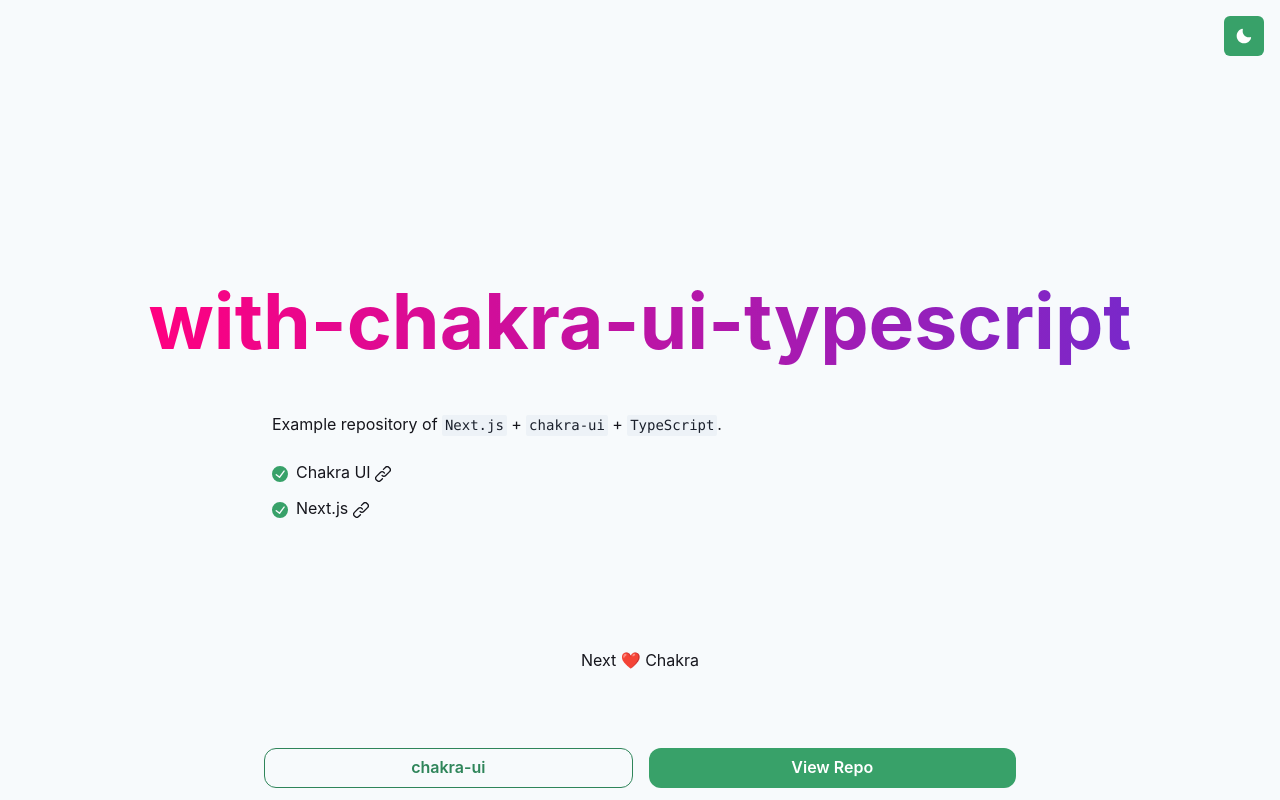
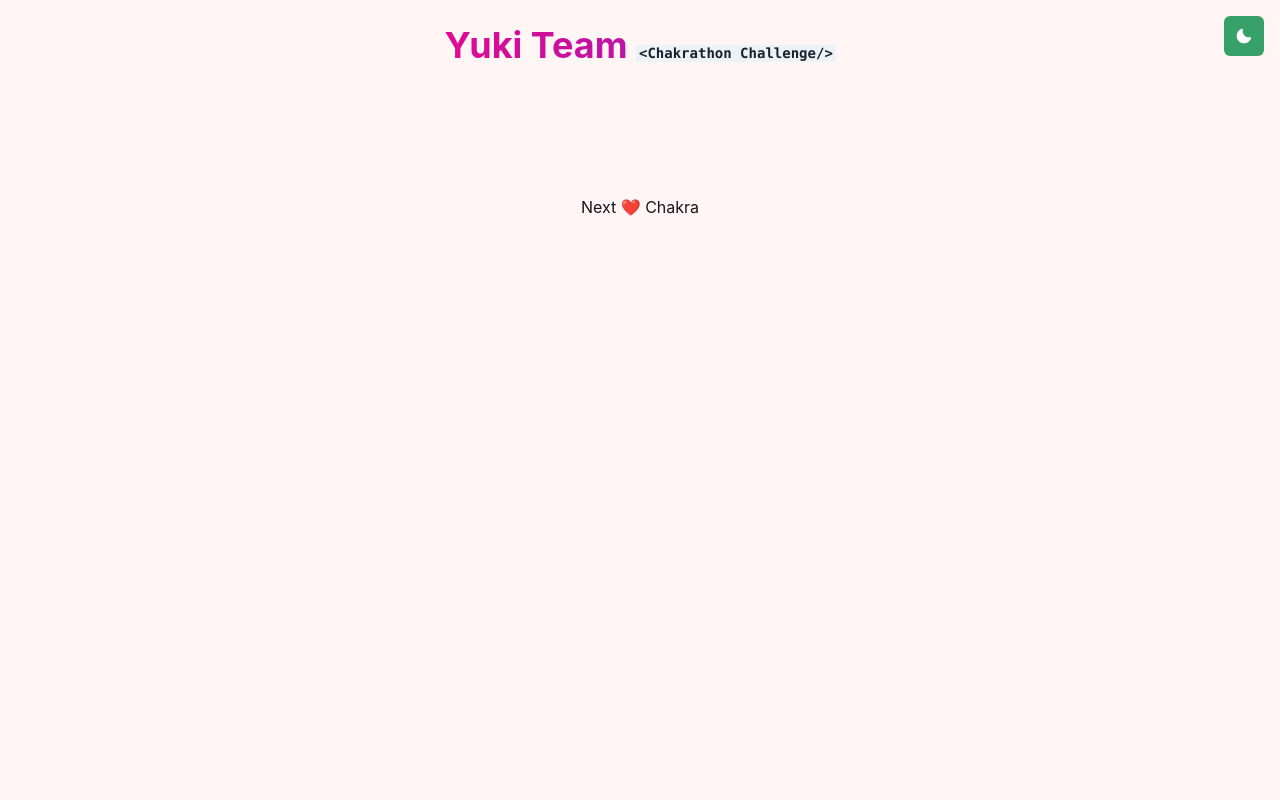
Before and after one commit to janogale/chakrathon, a Next.js app: page / in a window 1280 px wide. Built offline with nearby package versions, Linux system fonts and the light colour scheme.

Commit message:
Initial Project setup

```diff
--- a/package.json
+++ b/package.json
@@ -1,4 +1,5 @@
 {
+  "name": "chakrathon-yuki-team",
   "private": true,
   "scripts": {
     "dev": "next",
--- a/src/components/CTA.tsx
+++ /dev/null
@@ -1,41 +0,0 @@
-import { Link as ChakraLink, Button } from '@chakra-ui/react'
-
-import { Container } from './Container'
-
-export const CTA = () => (
-  <Container
-    flexDirection="row"
-    position="fixed"
-    bottom={0}
-    width="full"
-    maxWidth="3xl"
-    py={3}
-  >
-    <Button
-      as={ChakraLink}
-      isExternal
-      href="https://chakra-ui.com"
-      variant="outline"
-      colorScheme="green"
-      rounded="button"
-      flexGrow={1}
-      mx={2}
-      width="full"
-    >
-      chakra-ui
-    </Button>
-    <Button
-      as={ChakraLink}
-      isExternal
-      href="https://github.com/vercel/next.js/blob/canary/examples/with-chakra-ui-typescript"
-      variant="solid"
-      colorScheme="green"
-      rounded="button"
-      flexGrow={3}
-      mx={2}
-      width="full"
-    >
-      View Repo
-    </Button>
-  </Container>
-)
--- a/src/components/Container.tsx
+++ b/src/components/Container.tsx
@@ -5,7 +5,7 @@
     direction="column"
     alignItems="center"
     justifyContent="flex-start"
-    bg="gray.50"
+    bg="red.50"
     color="black"
     _dark={{
       bg: 'gray.900',
--- a/src/components/Hero.tsx
+++ b/src/components/Hero.tsx
@@ -1,17 +1,14 @@
-import { Flex, Heading } from '@chakra-ui/react'
+import { Code, Flex, Heading } from "@chakra-ui/react";
 
-export const Hero = ({ title }: { title: string }) => (
+export const Hero = () => (
   <Flex
     justifyContent="center"
     alignItems="center"
-    height="100vh"
     bgGradient="linear(to-l, heroGradientStart, heroGradientEnd)"
     bgClip="text"
   >
-    <Heading fontSize="6vw">{title}</Heading>
+    <Heading>
+      Yuki Team <Code>{" <"}Chakrathon Challenge{"/>"}</Code>
+    </Heading>
   </Flex>
-)
-
-Hero.defaultProps = {
-  title: 'with-chakra-ui-typescript',
-}
+);
--- a/src/components/Main.tsx
+++ b/src/components/Main.tsx
@@ -1,13 +1,12 @@
-import { Stack, StackProps } from '@chakra-ui/react'
+import { Stack, StackProps } from "@chakra-ui/react";
 
 export const Main = (props: StackProps) => (
   <Stack
     spacing="1.5rem"
     width="100%"
     maxWidth="48rem"
-    mt="-45vh"
-    pt="8rem"
+    pt="1.5rem"
     px="1rem"
     {...props}
   />
-)
+);
--- a/src/pages/index.tsx
+++ b/src/pages/index.tsx
@@ -5,52 +5,26 @@
   List,
   ListIcon,
   ListItem,
-} from '@chakra-ui/react'
-import { CheckCircleIcon, LinkIcon } from '@chakra-ui/icons'
+} from "@chakra-ui/react";
+import { CheckCircleIcon, LinkIcon } from "@chakra-ui/icons";
 
-import { Hero } from '../components/Hero'
-import { Container } from '../components/Container'
-import { Main } from '../components/Main'
-import { DarkModeSwitch } from '../components/DarkModeSwitch'
-import { CTA } from '../components/CTA'
-import { Footer } from '../components/Footer'
+import { Container } from "../components/Container";
+import { Main } from "../components/Main";
+import { DarkModeSwitch } from "../components/DarkModeSwitch";
+import { Footer } from "../components/Footer";
+import { Hero } from "../components/Hero";
 
 const Index = () => (
   <Container height="100vh">
-    <Hero />
     <Main>
-      <Text color="text">
-        Example repository of <Code>Next.js</Code> + <Code>chakra-ui</Code> +{' '}
-        <Code>TypeScript</Code>.
-      </Text>
-
-      <List spacing={3} my={0} color="text">
-        <ListItem>
-          <ListIcon as={CheckCircleIcon} color="green.500" />
-          <ChakraLink
-            isExternal
-            href="https://chakra-ui.com"
-            flexGrow={1}
-            mr={2}
-          >
-            Chakra UI <LinkIcon />
-          </ChakraLink>
-        </ListItem>
-        <ListItem>
-          <ListIcon as={CheckCircleIcon} color="green.500" />
-          <ChakraLink isExternal href="https://nextjs.org" flexGrow={1} mr={2}>
-            Next.js <LinkIcon />
-          </ChakraLink>
-        </ListItem>
-      </List>
+      <Hero />
     </Main>
 
     <DarkModeSwitch />
     <Footer>
       <Text>Next ❤️ Chakra</Text>
     </Footer>
-    <CTA />
   </Container>
-)
+);
 
-export default Index
+export default Index;
```
Also changed, not shown: 1 other file (tests, documents, lock files or other folders).
